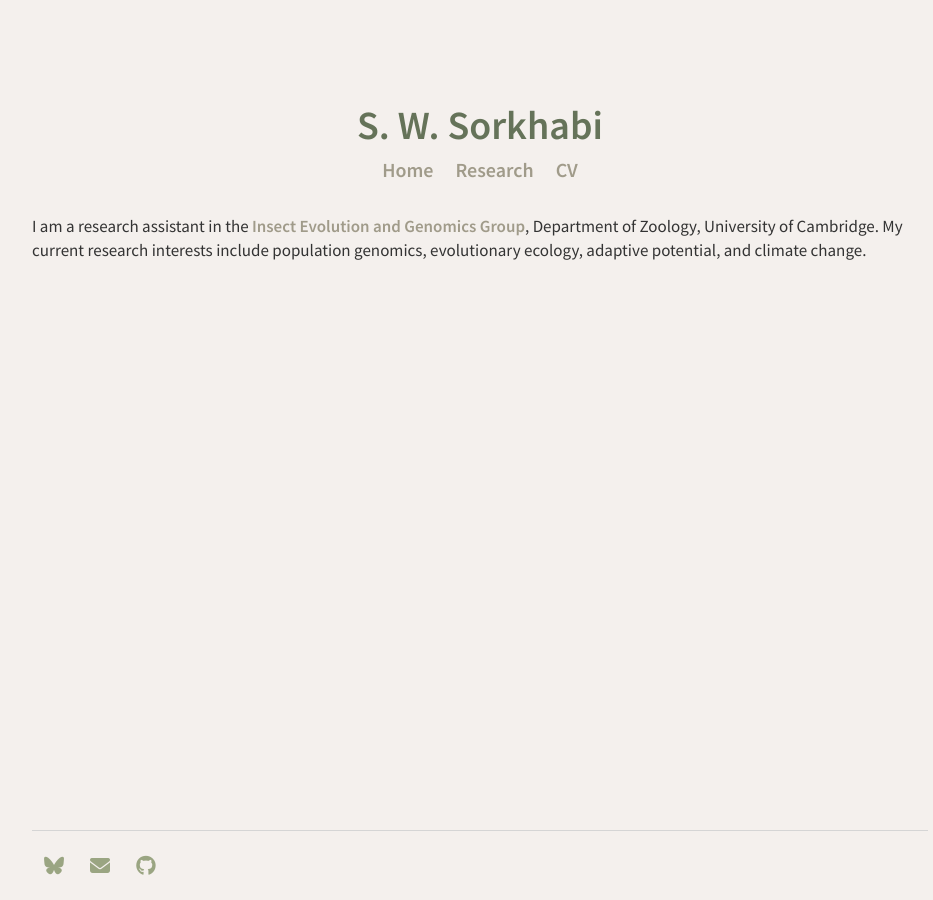
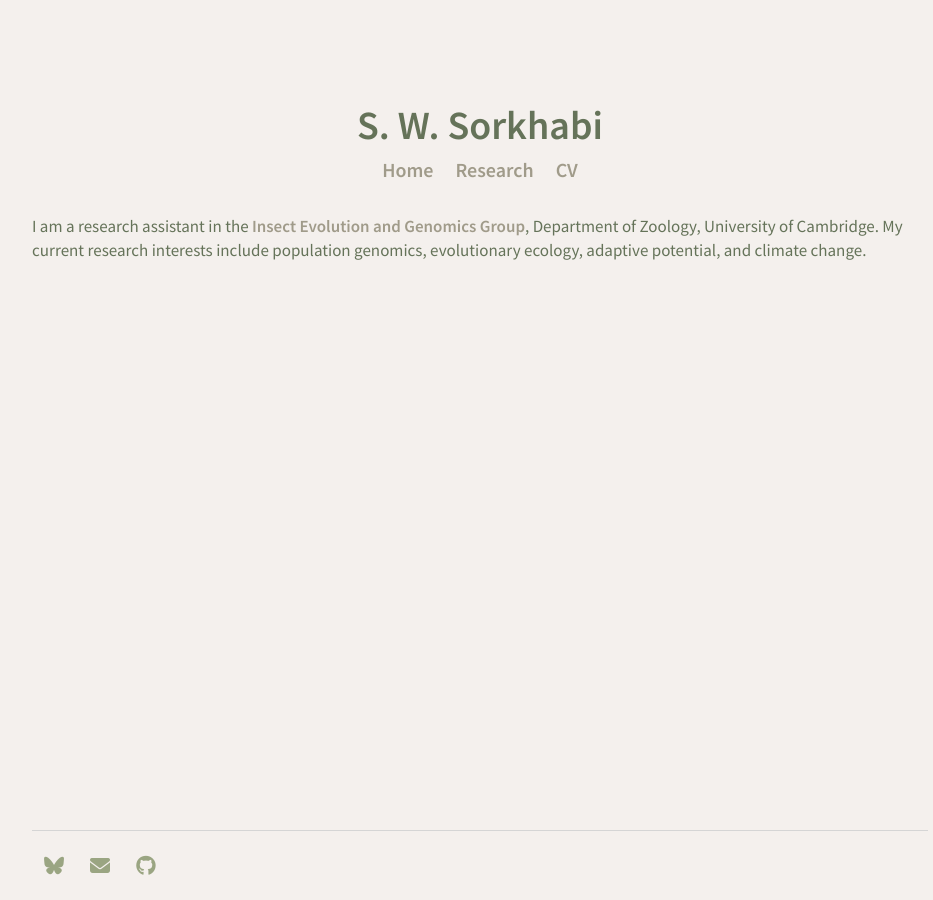
Before and after one commit to ssorkhabi/ssorkhabi.github.io, a Jekyll site: the page built from index.md, in a window 1280 px wide. Shown: the whole page, without its empty margins (160-1093 px from the left). Built offline with Jekyll 4.4.1, drawn with Linux system fonts in a browser that asks for light colours.

Commit message:
change colour variables in main.css

```diff
--- a/css/main.css
+++ b/css/main.css
@@ -3,7 +3,6 @@
   --cream: #f4f0ed;
   --border: #d5d5d5;
   --text: #333;
-  --plum: #6a2b54;
   --sage: #9aa582;
   --sage-dark: #657359;
 }
@@ -98,7 +97,7 @@
 }
 
 a:hover {
-  color: var(--plum);
+  color: var(--sage-dark);
 }
 
 .research-links {
@@ -152,7 +151,7 @@
 p {
   font-size: 1.5rem;
   line-height: 1.4em;
-  color: var(--text);
+  color: var(--sage-dark);
   position: relative;
   text-align: left;
 }
@@ -177,7 +176,7 @@
   margin: auto;
   margin-top: 5rem;
   font-size: 3.8rem;
-  color: var(--plum);
+  color: var(--sage-dark);
   font-family: "Adobe Garamond Pro", serif;
   text-align: center;
   font-weight: normal;
```
